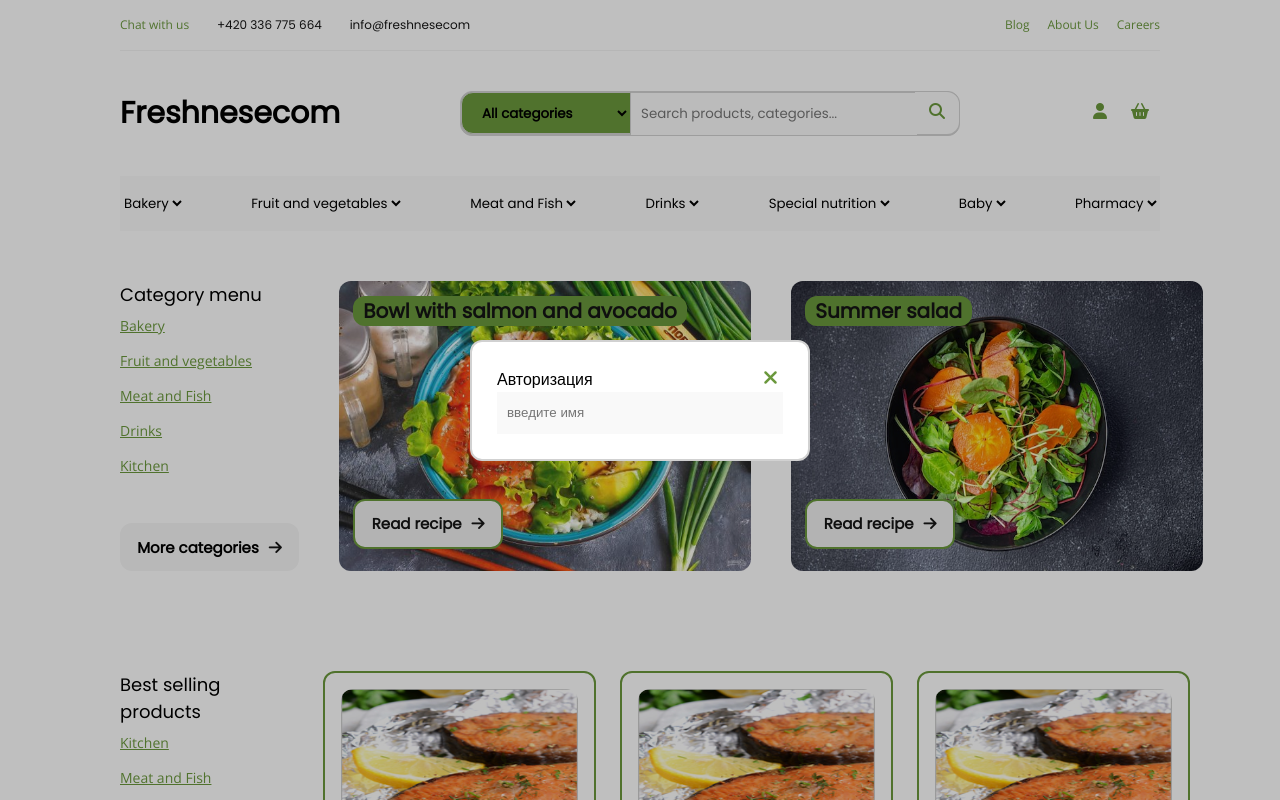
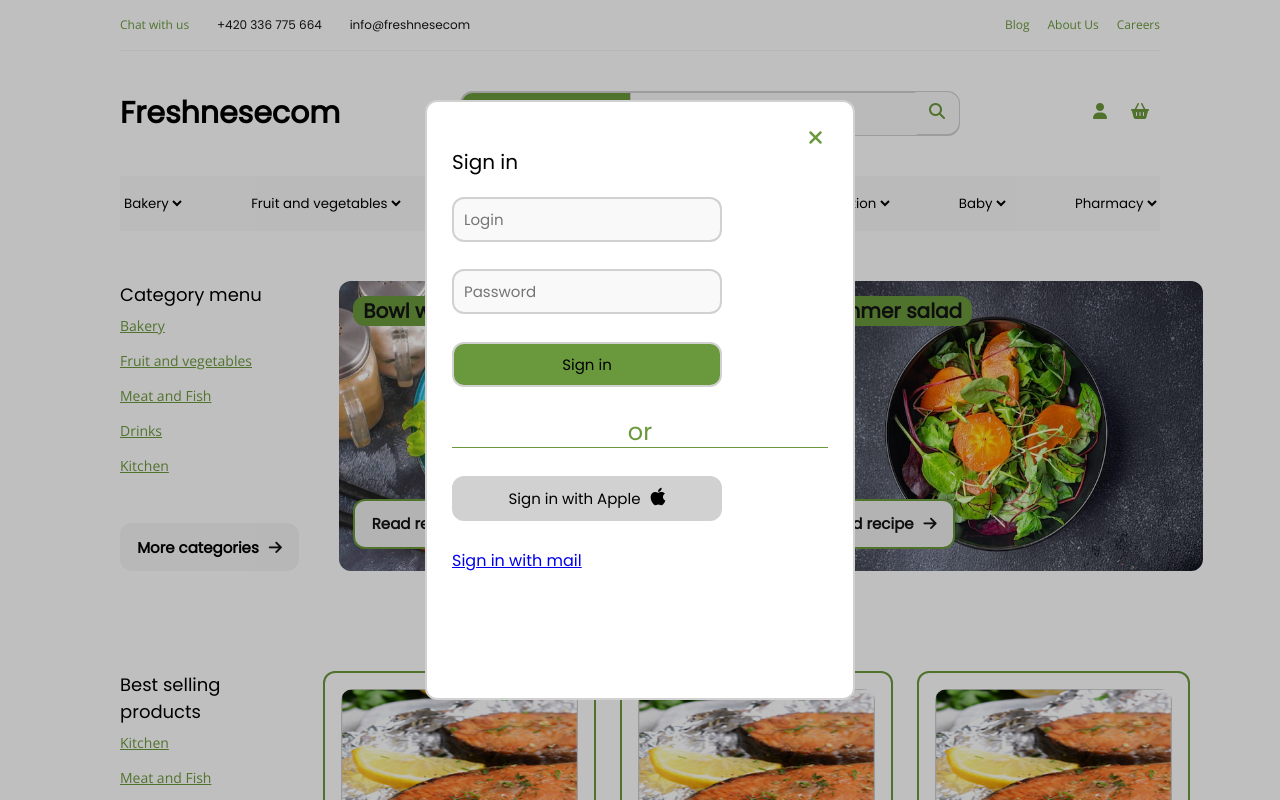
Before and after one commit to KasianKristina/online-store, a React (Create React App) app: page / in a window 1280 px wide. Both pictures are taken after a click on the button 1099 px from the left and 111 px from the top of the page. Shown: the top 800 px of the page. Built offline with nearby package versions, Linux system fonts and the light colour scheme.

Commit message:
authorization form

```diff
--- a/src/components/Authorization/Authorization.jsx
+++ b/src/components/Authorization/Authorization.jsx
@@ -1,10 +1,22 @@
 import styles from './styles.module.css'
+import classnames from 'classnames'
 
 export const Authorization = () => {
     return (
-        <>
-            <div>Авторизация</div>
-            <input placeholder='введите имя'></input>
-        </>
+        <div className={styles.auth}>
+            <div className={styles.auth_header}>Sign in</div>
+            <div className={styles.auth_form}>
+                <input className={classnames(styles.auth_form_input, styles.auth_form_element)} placeholder='Login'></input>
+                <input className={classnames(styles.auth_form_input, styles.auth_form_element)} placeholder='Password'></input>
+                <button className={classnames(styles.auth_form_enter, styles.auth_form_element)}>Sign in</button>
+                <div className={styles.auth_form_line}>
+                    <div className={styles.auth_form_line_bold}>
+                        <div className={styles.auth_form_line_text}>or</div>
+                    </div>
+                </div>
+                <button className={classnames(styles.auth_form_apple, styles.auth_form_element)}>Sign in with Apple</button>
+                <a href="#" className={styles.auth_form_mail}>Sign in with mail</a>
+            </div>
+        </div>
     )
 }
--- a/src/components/Authorization/styles.module.css
+++ b/src/components/Authorization/styles.module.css
@@ -0,0 +1,62 @@
+.auth {
+    width: 376px;
+    height: 526px;
+}
+
+.auth_header {
+    font-size: 20px;
+    font-weight: 500;
+    margin: 20px 0px;
+}
+
+.auth_form{
+    height: 376px;
+    display: flex;
+    flex-direction: column;
+    justify-content: space-between;
+}
+
+.auth_form_element {
+    font-family: inherit;
+    width: 270px;
+    height: 45px;
+    font-size: 15px;
+    font-weight: 500;
+    border-radius: 12px;
+    border: 2px solid #D1D1D1;
+}
+
+.auth_form_input {
+
+}
+
+.auth_form_enter {
+    background-color: #6A983C;
+}
+
+.auth_form_apple {
+    background-color: #D1D1D1;
+}
+
+.auth_form_apple::after {
+    content: "\f179";
+    font-family: FontAwesome;
+    font-size: 20px;
+    margin-left: 10px;
+}
+
+.auth_form_line{
+    text-align:center;
+    border-bottom:1px solid #6A983C;
+    vertical-align: middle;
+}
+
+
+
+.auth_form_line_text{
+    font-size:24px;
+    display:inline-block;
+    padding:0 5px 5px;
+    margin-bottom: -12px;
+    color:#6A983C;
+}
```
